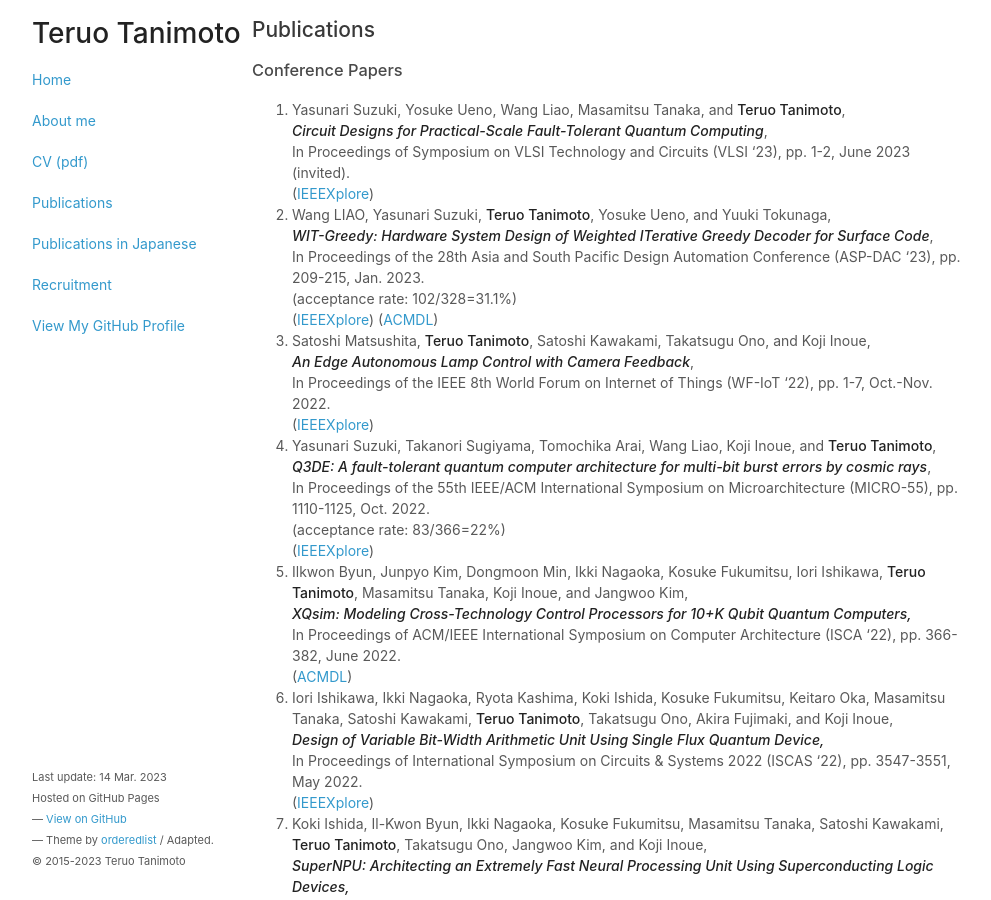
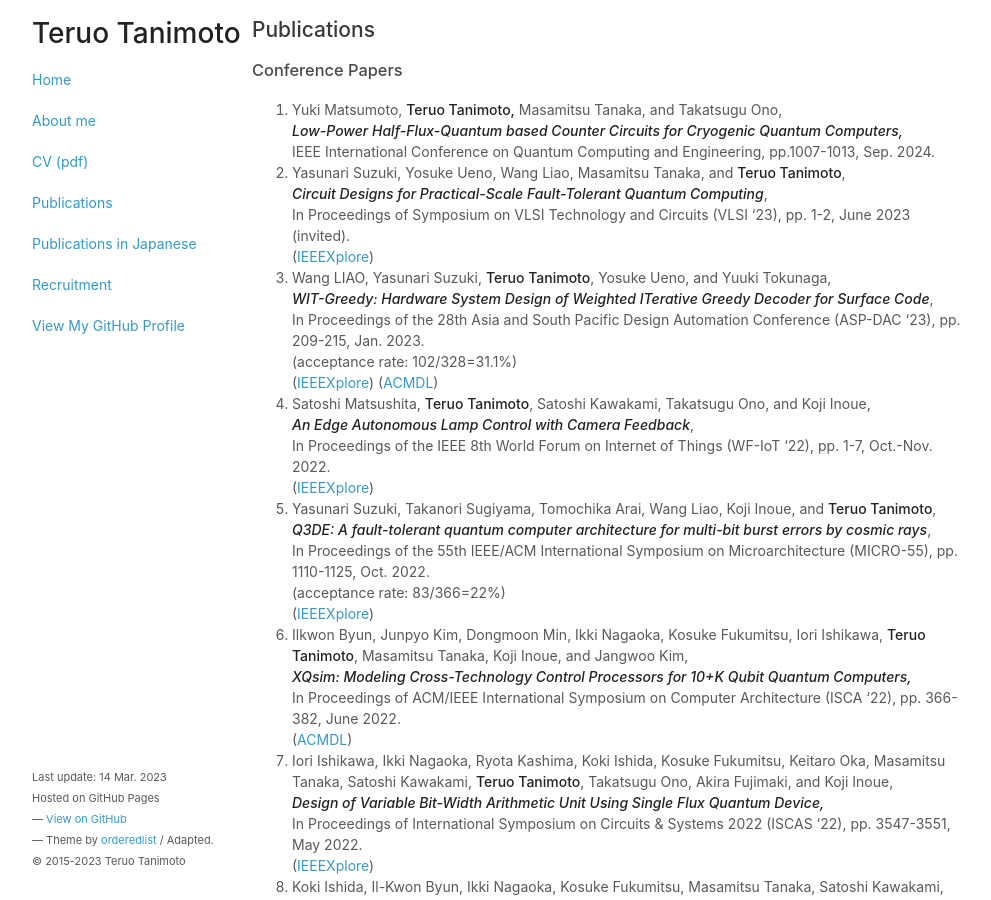
Before and after one commit to teruo41/teruo41.github.io, a Jekyll site: the page built from pubse.md, in a window 1280 px wide and 900 px high. Shown: the whole window, without its empty margins (138-1129 px from the left). Built offline with Jekyll 4.4.1, drawn with Linux system fonts in a browser that asks for light colours.

Commit message:
Update pubse.md

```diff
--- a/pubse.md
+++ b/pubse.md
@@ -6,6 +6,10 @@ title: Publications
 ## Publications
 
 ### Conference Papers
+
+0. Yuki Matsumoto, __Teruo Tanimoto,__ Masamitsu Tanaka, and Takatsugu Ono,
+   ***Low-Power Half-Flux-Quantum based Counter Circuits for Cryogenic Quantum Computers,***
+   IEEE International Conference on Quantum Computing and Engineering, pp.1007-1013, Sep. 2024.
 
 0. Yasunari Suzuki, Yosuke Ueno, Wang Liao, Masamitsu Tanaka, and __Teruo Tanimoto__,
    ***Circuit Designs for Practical-Scale Fault-Tolerant Quantum Computing***,
```
